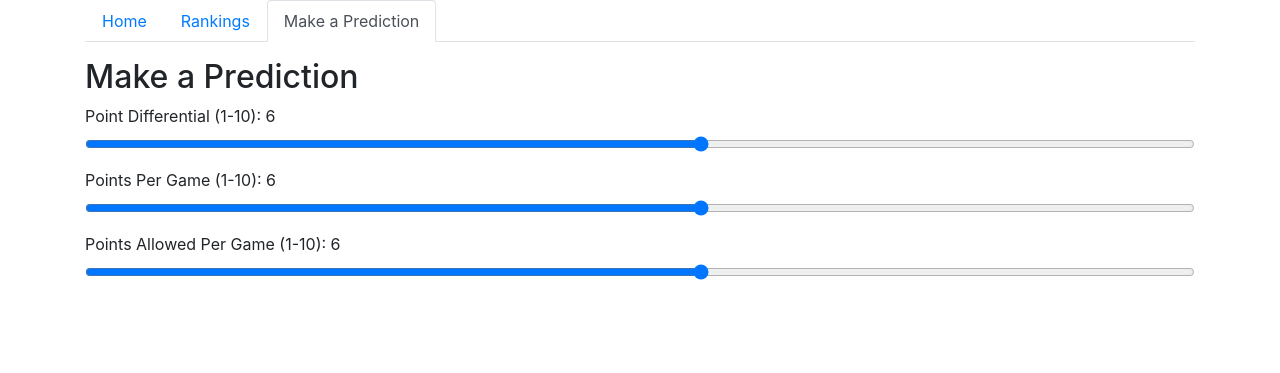
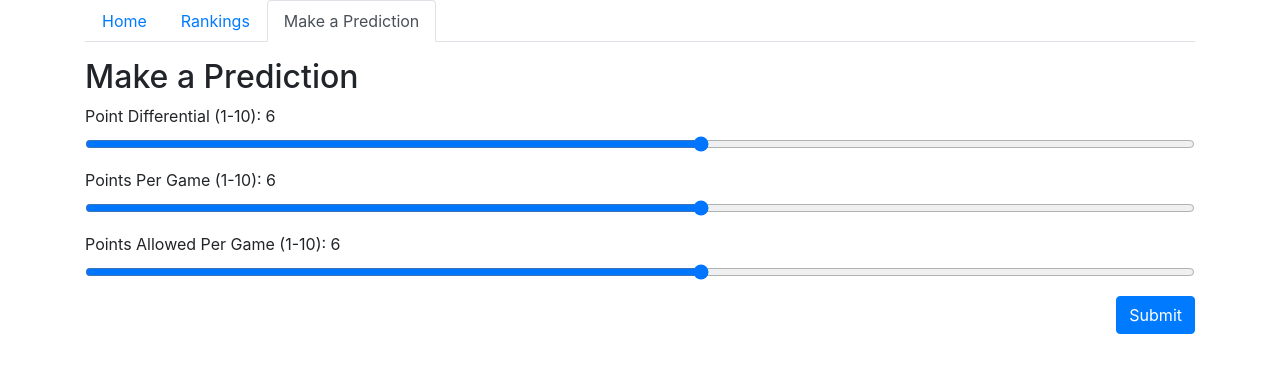
Before and after one commit to jangelcode/NBASeasonTrackerDup, a Flask app: page /make-a-prediction in a window 1280 px wide. Shown: the top 373 px of the page. Run offline with Flask 3, Linux system fonts and the light colour scheme; some libraries are stand-ins or nearby versions.

Commit message:
add submit button to prediction.html

```diff
--- a/src/templates/index.html
+++ b/src/templates/index.html
@@ -9,7 +9,6 @@
 <body>
 
 <div class="container">
-    <h2>Home</h2>
     <ul class="nav nav-tabs">
         <li class="nav-item">
             <a class="nav-link active" href="/">Home</a>
@@ -23,6 +22,10 @@
     </ul>
 </div>
 
+<div class="container mt-3">
+    <h2>Home</h2>
+</div>
+
 <script src="https://code.jquery.com/jquery-3.5.1.slim.min.js"></script>
 <script src="https://cdn.jsdelivr.net/npm/@popperjs/core@2.0.7/dist/umd/popper.min.js"></script>
 <script src="https://stackpath.bootstrapcdn.com/bootstrap/4.5.2/js/bootstrap.min.js"></script>
--- a/src/templates/prediction.html
+++ b/src/templates/prediction.html
@@ -36,8 +36,11 @@
             <label for="points-allowed-per-game">Points Allowed Per Game (1-10): <span id="points-allowed-per-game-value"></span></label>
             <input type="range" class="form-control-range" id="points-allowed-per-game" name="points_allowed_per_game" min="1" max="10">
         </div>
+        <div class="form-group d-flex justify-content-end">
+            <button type="submit" class="btn btn-primary">Submit</button>
+        </div>
     </form>
-    <!-- Inside the <body> tag, after your existing form -->
+
 <script>
     document.addEventListener('DOMContentLoaded', function () {
         function updateSliderValue(sliderId, displayId) {
--- a/src/templates/rankings.html
+++ b/src/templates/rankings.html
@@ -23,7 +23,6 @@
 
 <div class="container mt-3">
     <h2>Team Rankings</h2>
-    <!-- Placeholder for dynamic table content from Flask app -->
     <div>{{ table_html|safe }}</div>
 </div>
 
```
